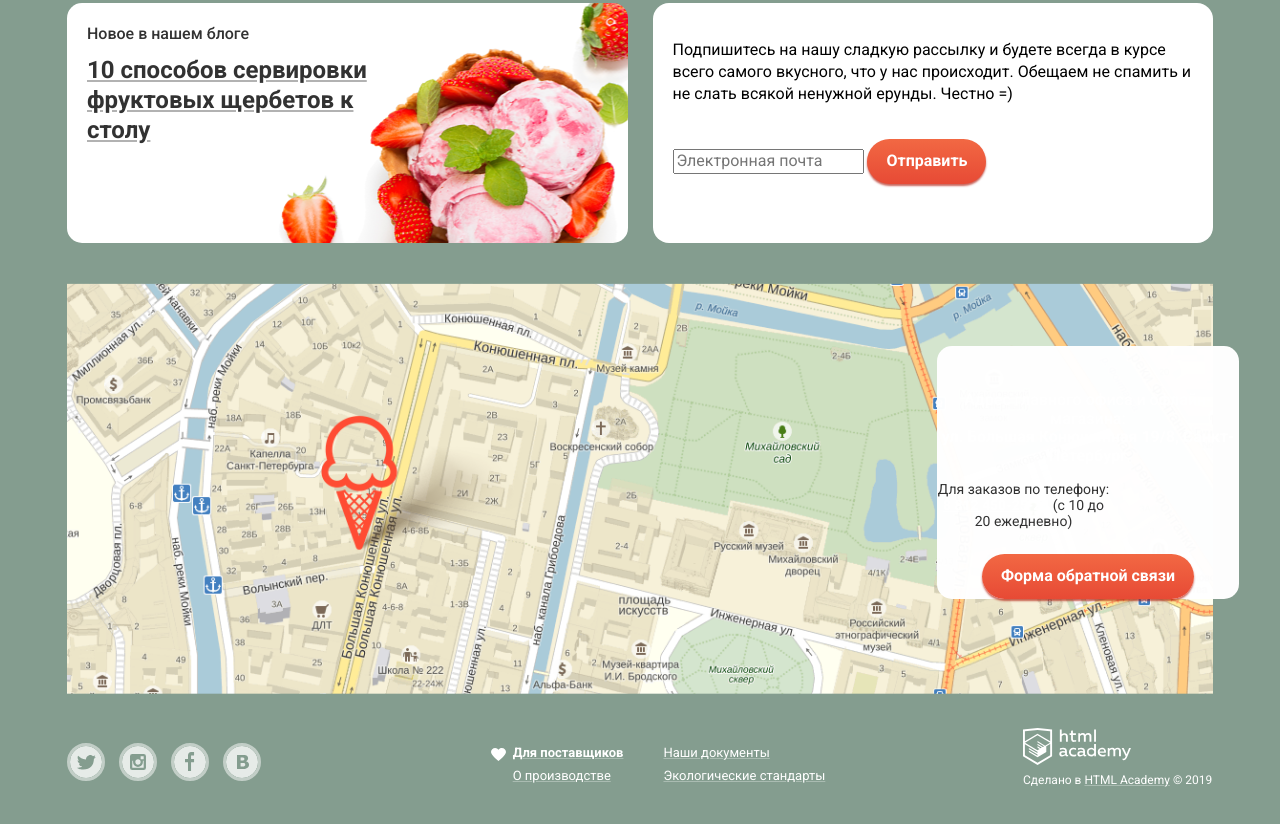
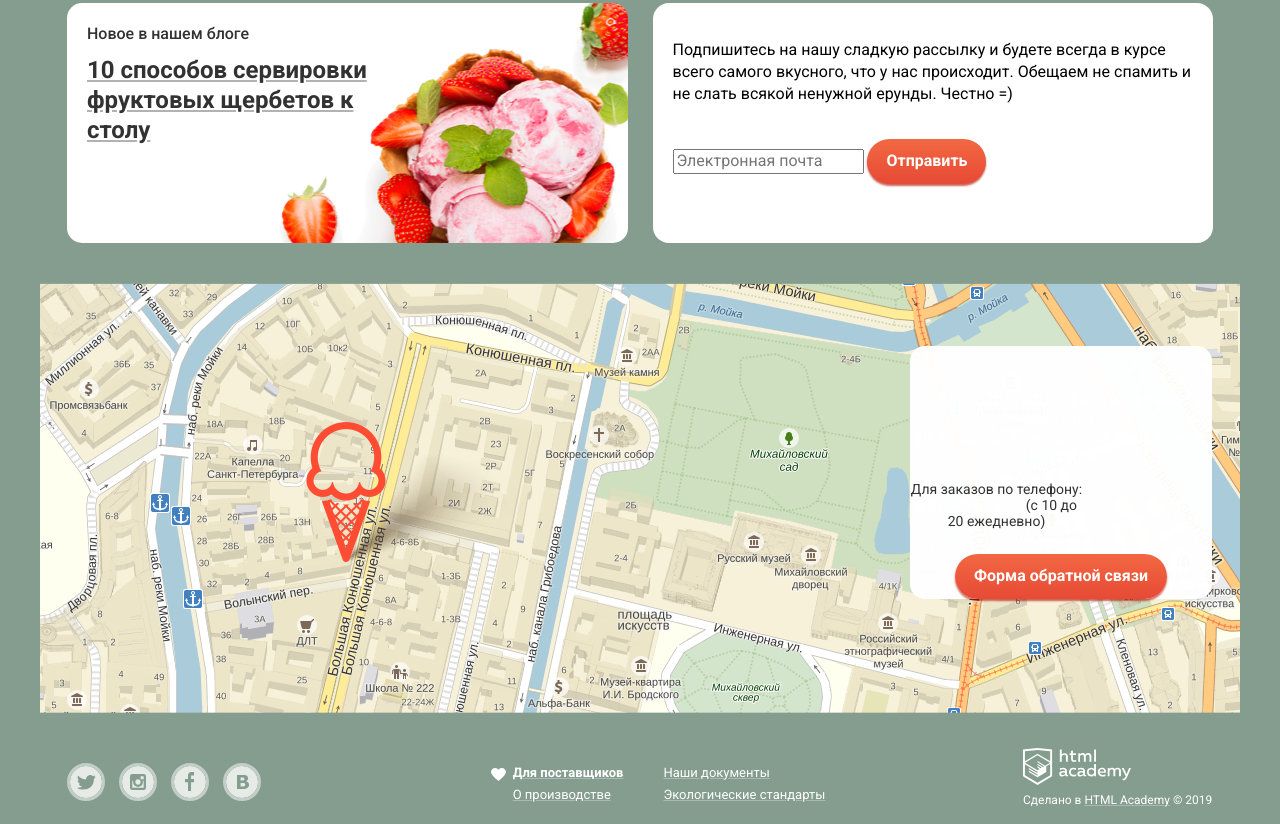
Before and after one commit to tamoona/120928-gllacy-25, a plain HTML site: page index.html in a window 1280 px wide. Shown: the part 1642-2466 px from the top of the page. Drawn offline with Linux system fonts and the light colour scheme.

Commit message:
Remove container boundaries from map section

```diff
--- a/css/style.css
+++ b/css/style.css
@@ -646,8 +646,6 @@ input[type="radio"].visually-hidden {
 
 .communication {
   display: flex;
-  margin: 0;
-  padding: 0;
   padding-top: 29px;
 }
 
--- a/index.html
+++ b/index.html
@@ -271,7 +271,7 @@
           </section>
         </div>
       </main>
-      <footer class="main-footer container">
+      <footer class="main-footer">
         <section class="map">
           <div class="form-contacts">
             <p class="adress-office">
@@ -291,7 +291,7 @@
           </div>
           <img class="map-contacts" src="img/map.png" alt="Расположение магазина на карте" />
         </section>
-        <div class="communication">
+        <div class="communication container">
           <ul class="social-media">
             <li class="social-media-item">
               <a class="social-button" href="#">
```
